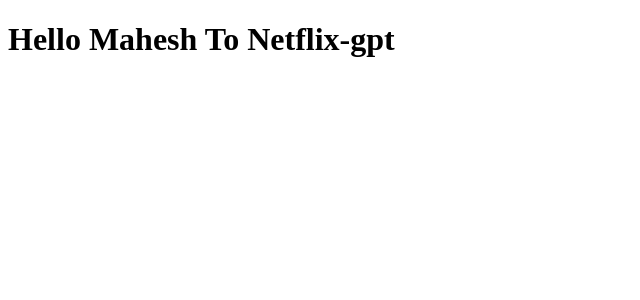
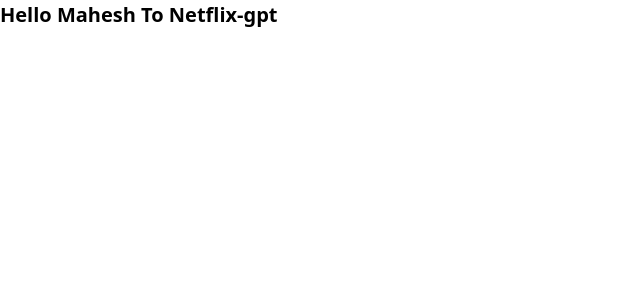
Before and after one commit to maheshmore667/netflix-gpt, a React (Create React App) app: page / in a window 1280 px wide. Shown: the top 300 px of the page, without its empty margins (0-640 px from the left). Built offline with nearby package versions, Linux system fonts and the light colour scheme.

Commit message:
tailwind setup

```diff
--- a/package.json
+++ b/package.json
@@ -34,5 +34,8 @@
       "last 1 firefox version",
       "last 1 safari version"
     ]
+  },
+  "devDependencies": {
+    "tailwindcss": "^3.4.0"
   }
 }
--- a/src/App.js
+++ b/src/App.js
@@ -4,7 +4,7 @@
 function App() {
   return (
     <div className="App">
-      <h1>Hello Mahesh To Netflix-gpt</h1>
+      <h1 className="font-bold text-[20px]">Hello Mahesh To Netflix-gpt</h1>
     </div>
   );
 }
--- a/src/index.css
+++ b/src/index.css
@@ -0,0 +1,3 @@
+@tailwind base;
+@tailwind components;
+@tailwind utilities;
--- /dev/null
+++ b/tailwind.config.js
@@ -0,0 +1,10 @@
+/** @type {import('tailwindcss').Config} */
+module.exports = {
+  content: [
+    "./src/**/*.{js,jsx,ts,tsx}",
+  ],
+  theme: {
+    extend: {},
+  },
+  plugins: [],
+}
```
Also changed, not shown: 1 other file (tests, documents, lock files or other folders).
